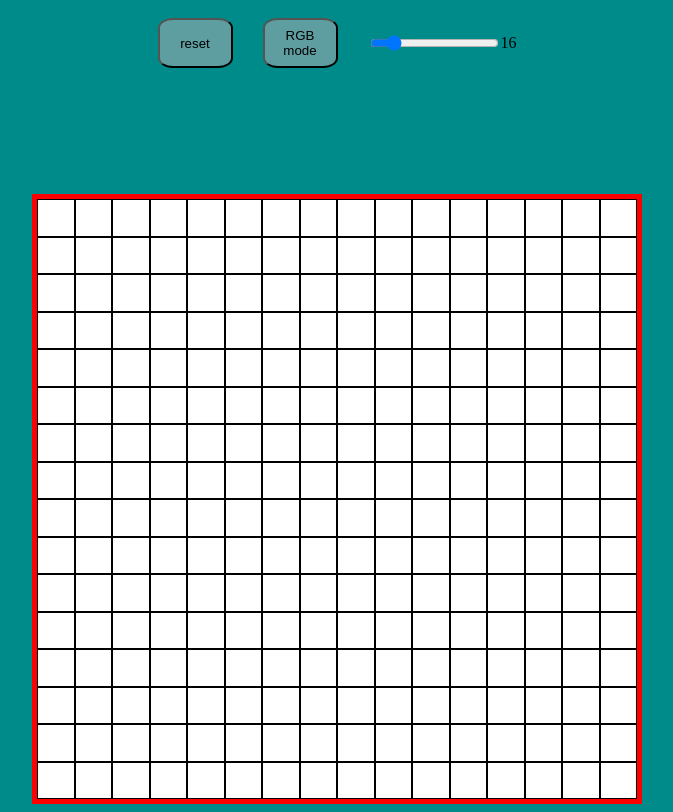
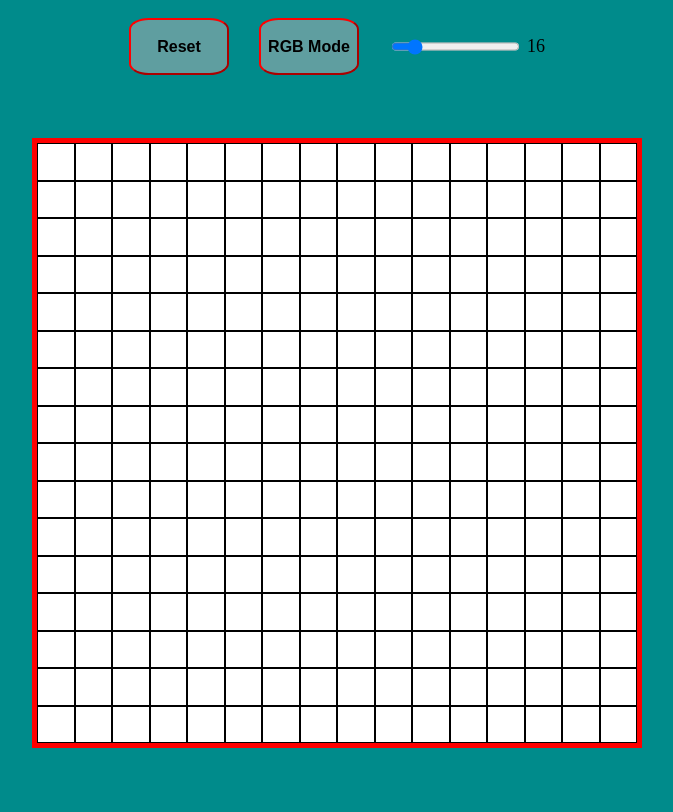
Before and after one commit to JohnCorrigan1/etch-a-sketch, a plain HTML site: page index.html in a window 1280 px wide. Shown: the part 115-927 px from the top of the page, without its empty margins (303-976 px from the left). After the commit the page ends 871 px from the top, so only its background shows below. Drawn offline with Linux system fonts and the light colour scheme.

Commit message:
slight style changes

```diff
--- a/index.html
+++ b/index.html
@@ -11,8 +11,8 @@
 <body>
     <h1>Etch A Sketch</h1>
     <div class="slider-div">
-        <button id="reset">reset</button>
-        <button id="rgb">RGB mode</button>
+        <button id="reset">Reset</button>
+        <button id="rgb">RGB Mode</button>
         <input id="slider" type="range" min="2" max="100" value="16">
         <p id="slider-value">16</p>
     </div>
--- a/styles.css
+++ b/styles.css
@@ -18,7 +18,7 @@ body {
 
 
 #container {
-    margin-top: 10%;
+    margin-top: 5%;
     display: inline-grid;
     grid-template-columns: repeat(16, 2fr);
     grid-template-rows: repeat(16, 2fr);
@@ -38,7 +38,21 @@ body {
 
 button {
     border-radius: 20%;
-    width: 75px;
+    border-color: #ff0000;
+    width: 100px;
     background-color: cadetblue;
     margin-right: 30px;
+    font-weight: 700;
+    font-size: medium;
+
 }
+
+#slider-value {
+    margin-left: 5px;
+    font-size: large;
+    font-weight: 500;
+}
+
+button:hover {
+    transform: scale(1, 1.25);
+}
```
